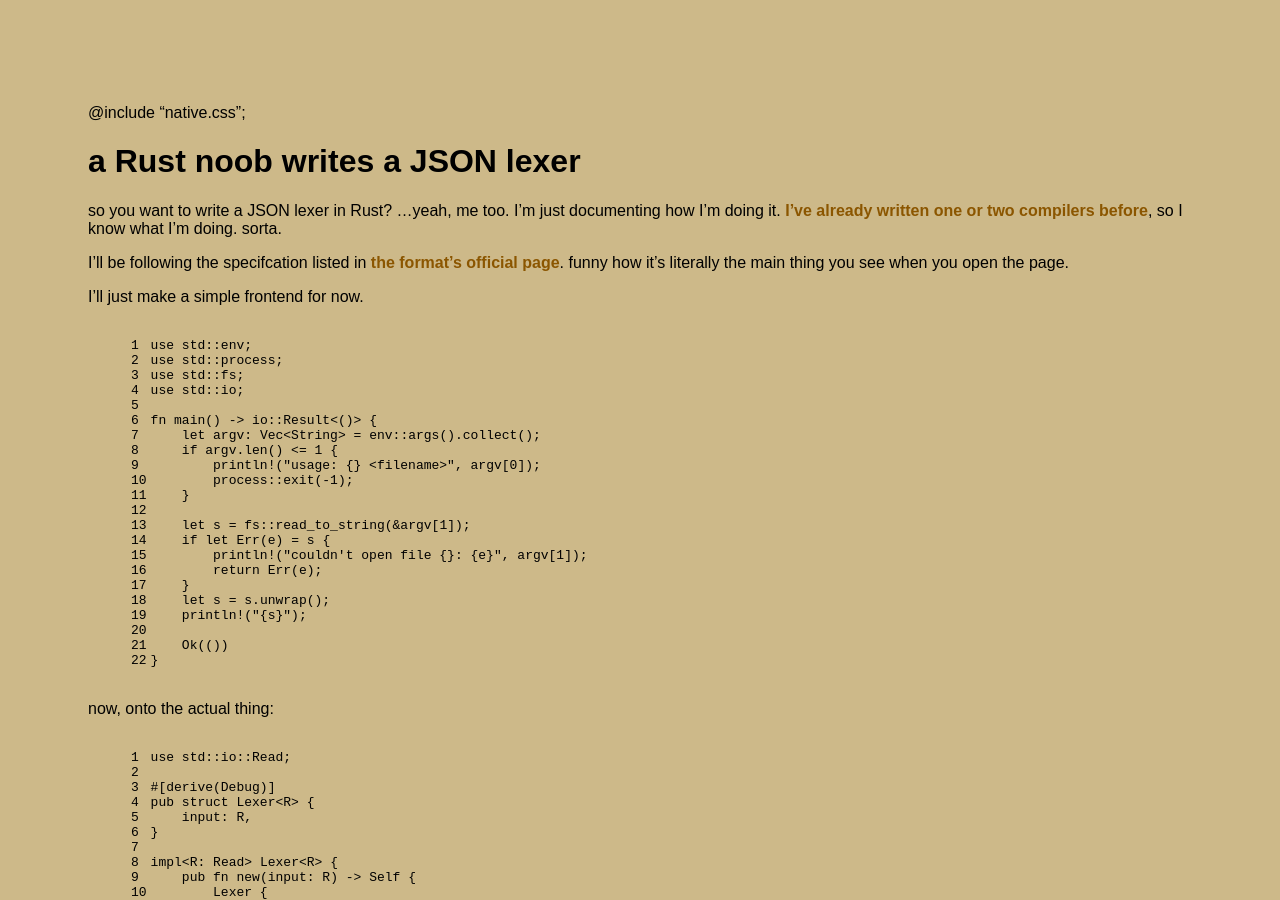
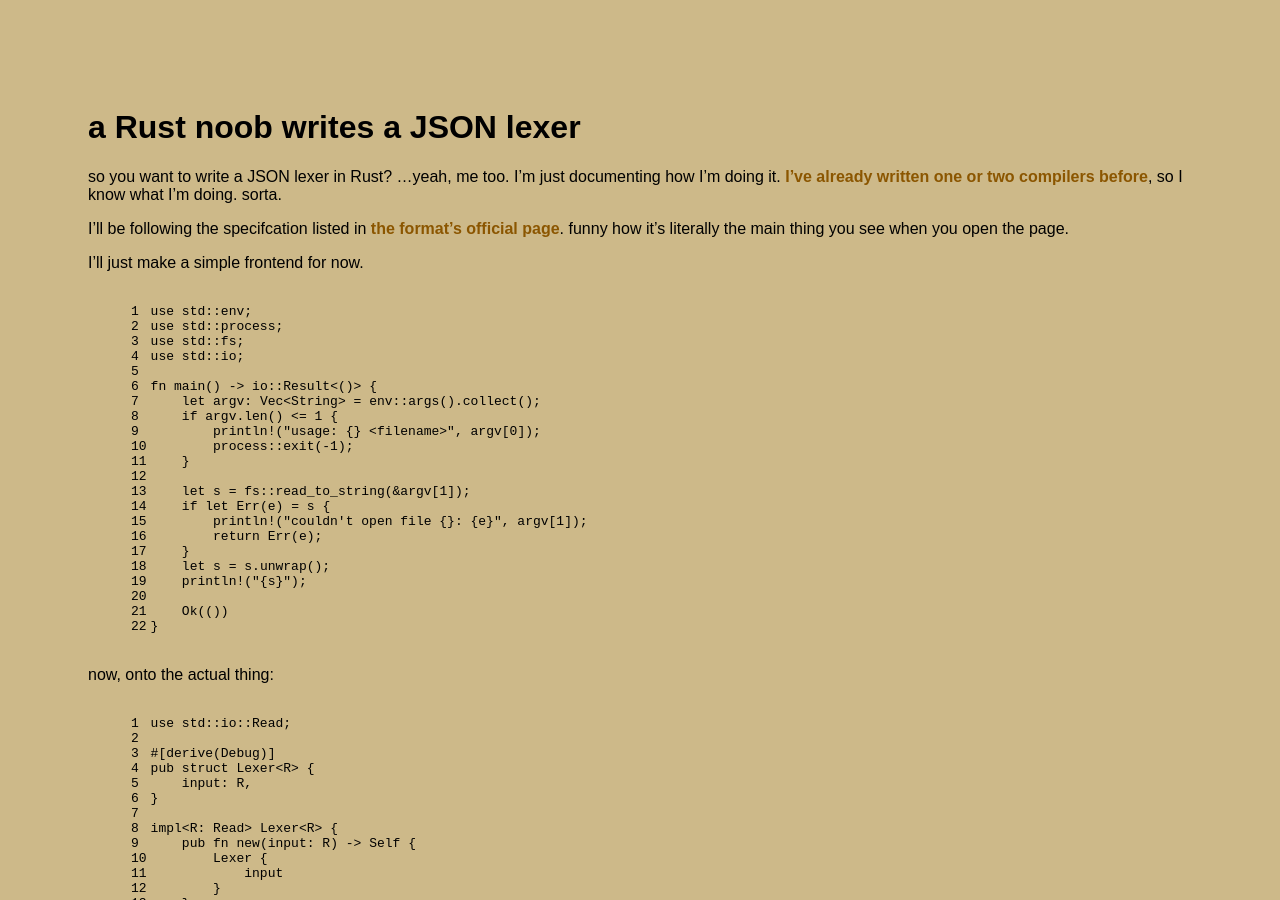
Before and after one commit to thacuber2a03/thacuber2a03.github.io, a Jekyll site: the page built from things/jsonparser/jsonlexer.md, in a window 1280 px wide and 900 px high. Built offline with Jekyll 4.4.1, drawn with Linux system fonts in a browser that asks for light colours; our own code applies the rules of GitHub Pages for plain Markdown files.

Commit message:
what the hell were those two lines doing there

```diff
--- a/things/jsonparser/jsonlexer.md
+++ b/things/jsonparser/jsonlexer.md
@@ -2,8 +2,6 @@
 name: a Rust noob writes a JSON lexer
 permalink: /jsonlexer
 ---
-
-@include "native.css";
 
 # a Rust noob writes a JSON lexer
 
```
